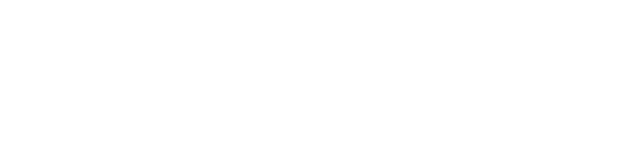
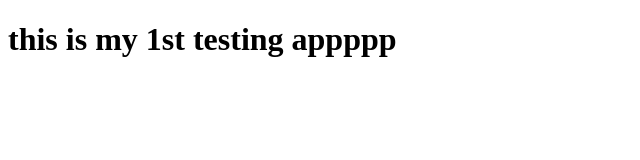
Before and after one commit to xychew/phonegap1, a plain HTML site: page index.html in a window 1280 px wide. Shown: the whole page, without its empty margins (0-640 px from the left). Drawn offline with Linux system fonts and the light colour scheme.

Commit message:
Update index.html

```diff
--- a/index.html
+++ b/index.html
@@ -4,6 +4,6 @@
     <title></title>
 </head>
 <body>
-
+<h1> this is my 1st testing appppp</h1>
 </body>
 </html>
```
